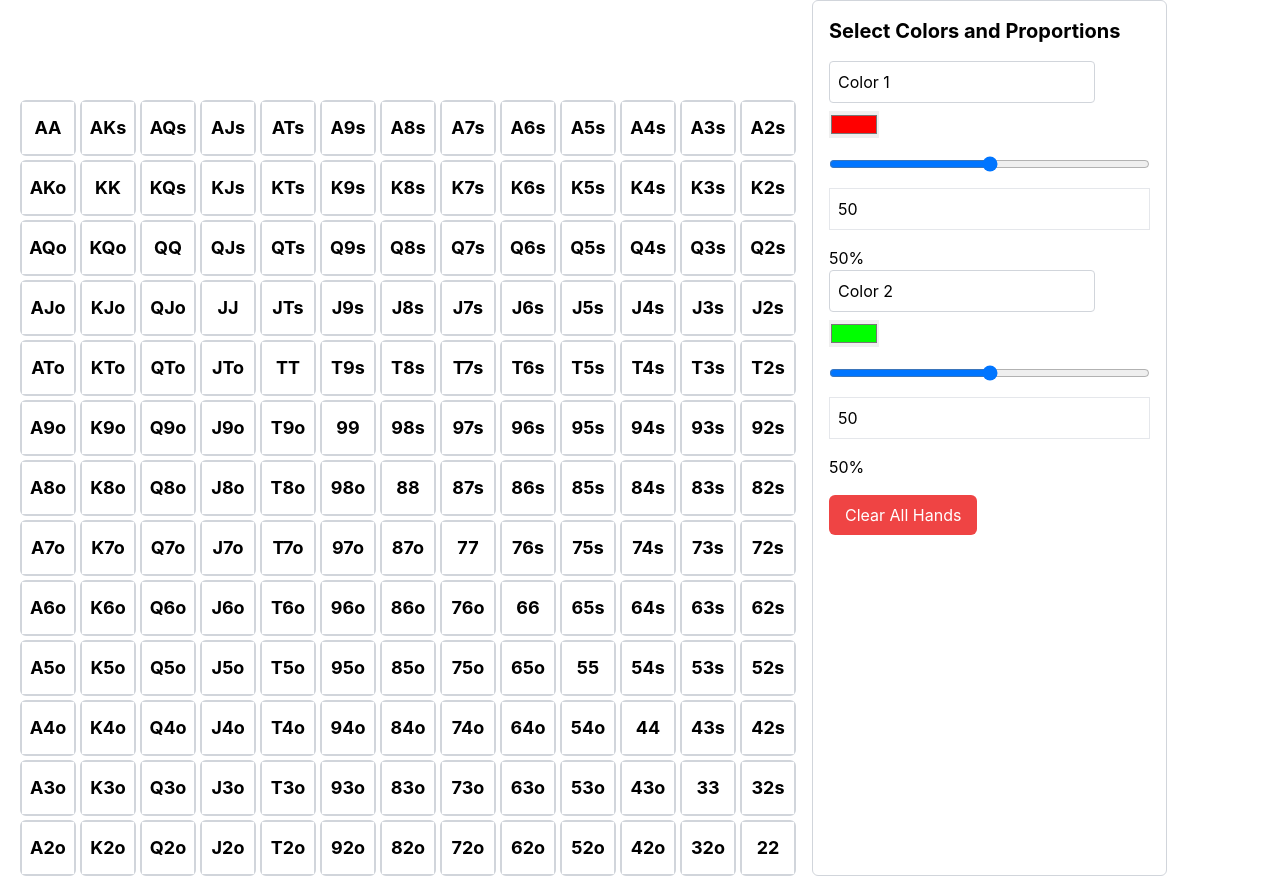
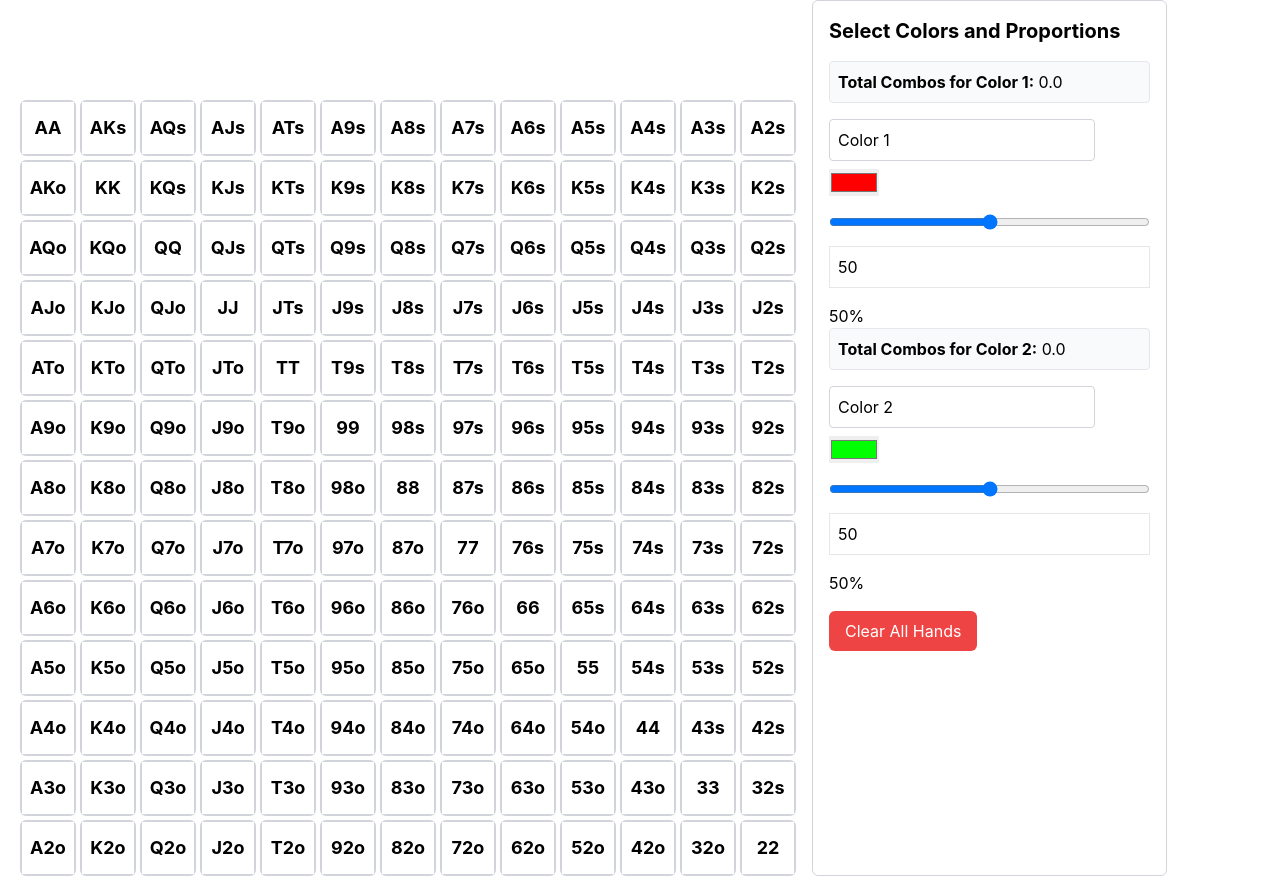
Before and after one commit to alkaupp/poker-range-app, a React (Create React App) app: page / in a window 1280 px wide. Built offline with nearby package versions, Linux system fonts and the light colour scheme.

Commit message:
Add combo counter

```diff
--- a/src/App.js
+++ b/src/App.js
@@ -1,29 +1,48 @@
 import React, { useState } from 'react';
-import HandCell from './components/HandCell'; // Assuming the HandCell component is in HandCell.jsx
-import hands from './utils/hands';
+import HandCell from './components/HandCell';
+import hands from './utils/hands'; // Import hands array
 
 function App() {
-	document.title = 'Poker hand visualizer'
-  // State to store the selected hand
+  document.title = 'Poker hand visualizer';
+
+  // State for selected hand and hand settings
   const [selectedHand, setSelectedHand] = useState(null);
-
-  // State to store colors and proportions for all hands
   const [handSettings, setHandSettings] = useState({});
 
-  // State to store the selected colors and proportions
+  // State for color and proportion settings
   const [colorSettings, setColorSettings] = useState({ color1: '#ff0000', color2: '#00ff00', proportion1: 50, proportion2: 50 });
-    // State to store editable labels
   const [label1, setLabel1] = useState('Color 1');
   const [label2, setLabel2] = useState('Color 2');
 
-  // Handle hand click - Apply the selected color and proportions
+  // Calculate total selected combos for a specific color
+  const calculateCombosForColor = (color) => {
+    let totalCombos = 0;
+
+    for (const hand in handSettings) {
+      const { proportion1, proportion2 } = handSettings[hand] || {};
+      const percentage = color === 'color1' ? parseInt(proportion1, 10) : parseInt(proportion2, 10);
+
+      // Calculate combos based on hand type
+      if (hand.endsWith('o')) {
+        totalCombos += 12 * (percentage / 100); // Offsuit hands
+      } else if (hand.endsWith('s')) {
+        totalCombos += 4 * (percentage / 100); // Suited hands
+      } else {
+        totalCombos += 6 * (percentage / 100); // Pairs
+      }
+    }
+
+    return totalCombos.toFixed(1); // Round to 1 decimal for clarity
+  };
+
+  // Handle hand selection
   const handleHandClick = (hand) => {
-    setSelectedHand(hand); // Set selected hand
+    setSelectedHand(hand);
 
     // Apply selected colors and proportions to the hand
     setHandSettings({
       ...handSettings,
-      [hand]: { ...colorSettings }
+      [hand]: { ...colorSettings },
     });
   };
 
@@ -33,14 +52,8 @@ function App() {
     setColorSettings(updatedColorSettings);
   };
 
-  // Handle proportion changes from range slider
-  const handleProportionSliderChange = (e, color) => {
-    const updatedColorSettings = { ...colorSettings, [color]: e.target.value };
-    setColorSettings(updatedColorSettings);
-  };
-
-  // Handle proportion changes from text input
-  const handleProportionTextChange = (e, color) => {
+  // Handle proportion changes
+  const handleProportionChange = (e, color) => {
     const updatedColorSettings = { ...colorSettings, [color]: e.target.value };
     setColorSettings(updatedColorSettings);
   };
@@ -64,9 +77,14 @@ function App() {
       <div className="ml-4 p-4 border border-gray-300 rounded-md">
         <h2 className="font-bold text-xl mb-4">Select Colors and Proportions</h2>
 
+        {/* Combo Counter for Color 1 */}
+        <div className="mb-4 p-2 border border-gray-200 rounded bg-gray-50">
+          <strong>Total Combos for {label1}:</strong> {calculateCombosForColor('color1')}
+        </div>
+
         {/* Color 1 */}
         <div>
-        <input
+          <input
             type="text"
             value={label1}
             onChange={(e) => setLabel1(e.target.value)}
@@ -82,7 +100,7 @@ function App() {
             type="range"
             min="0"
             max="100"
-            onChange={(e) => handleProportionSliderChange(e, 'proportion1')}
+            onChange={(e) => handleProportionChange(e, 'proportion1')}
             className="w-full mb-4"
             value={colorSettings.proportion1}
           />
@@ -90,16 +108,21 @@ function App() {
             type="number"
             min="0"
             max="100"
-            onChange={(e) => handleProportionTextChange(e, 'proportion1')}
+            onChange={(e) => handleProportionChange(e, 'proportion1')}
             className="w-full mb-4 p-2 border"
             value={colorSettings.proportion1}
           />
           <span>{colorSettings.proportion1}%</span>
         </div>
 
+        {/* Combo Counter for Color 2 */}
+        <div className="mb-4 p-2 border border-gray-200 rounded bg-gray-50">
+          <strong>Total Combos for {label2}:</strong> {calculateCombosForColor('color2')}
+        </div>
+
         {/* Color 2 */}
         <div>
-        <input
+          <input
             type="text"
             value={label2}
             onChange={(e) => setLabel2(e.target.value)}
@@ -115,7 +138,7 @@ function App() {
             type="range"
             min="0"
             max="100"
-            onChange={(e) => handleProportionSliderChange(e, 'proportion2')}
+            onChange={(e) => handleProportionChange(e, 'proportion2')}
             className="w-full mb-4"
             value={colorSettings.proportion2}
           />
@@ -123,7 +146,7 @@ function App() {
             type="number"
             min="0"
             max="100"
-            onChange={(e) => handleProportionTextChange(e, 'proportion2')}
+            onChange={(e) => handleProportionChange(e, 'proportion2')}
             className="w-full mb-4 p-2 border"
             value={colorSettings.proportion2}
           />
```
